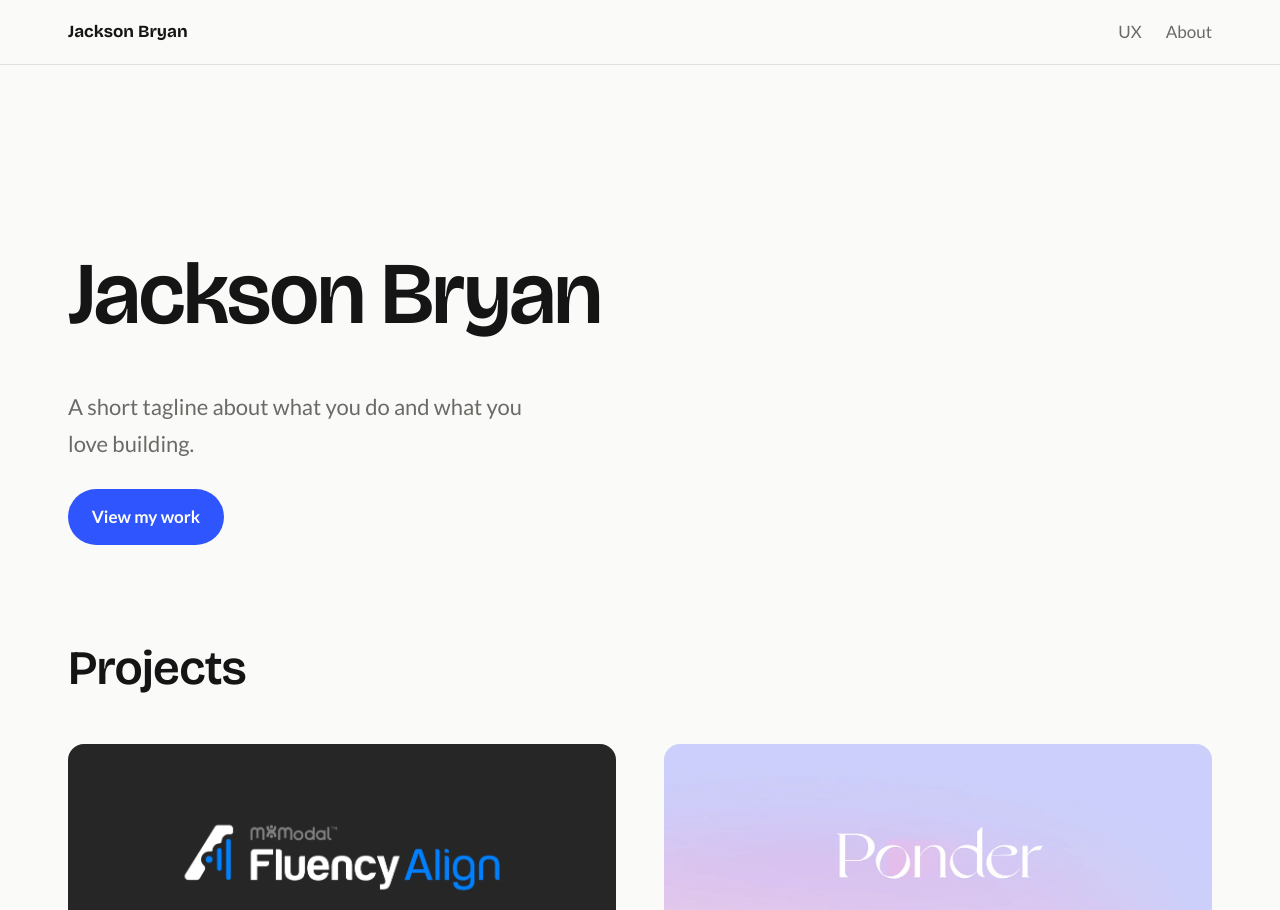
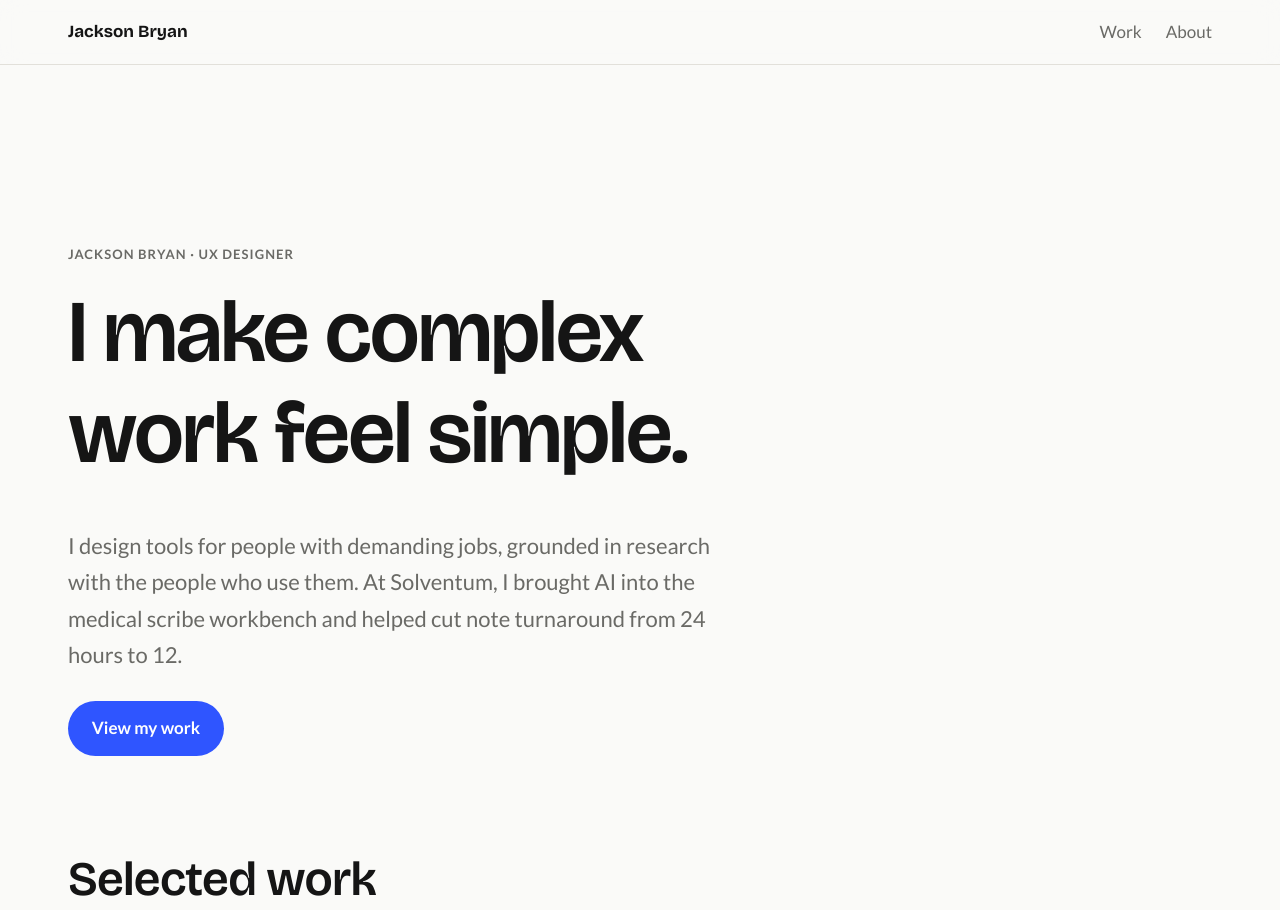
Before and after one commit to Jacksonbryan28/portfolio, a plain HTML site: page index.html in a window 1280 px wide. Shown: the top 910 px of the page. Drawn offline with nearby package versions, Linux system fonts and the light colour scheme.

Commit message:
Rewrite home hero pitch, rename UX nav to Work, add social meta tags
The home h1 repeated the logo name and the tagline was placeholder copy.
The hero now leads with a headline and a short pitch drawn from the case
studies and About page. 'UX' in the nav becomes 'Work' and links to the
project list. Every real page gets Open Graph and Twitter card tags.

Co-Authored-By: Claude Opus 5.5 <noreply@anthropic.com>
Claude-Session: https://claude.ai/code/session_01L47N9A4kALXANEyXuKQTXW

```diff
--- a/css/styles.css
+++ b/css/styles.css
@@ -324,8 +324,8 @@ footer p {
   padding-block: clamp(80px, 14vw, 180px) clamp(48px, 8vw, 96px);
 }
 
-#hero p {
-  max-width: 36ch;
+#hero p:not(.eyebrow) {
+  max-width: 52ch;
   color: var(--muted);
   font-size: clamp(1.125rem, 2vw, 1.375rem);
 }
@@ -895,3 +895,8 @@ blockquote cite {
 .next-project a:hover strong {
   color: var(--accent);
 }
+
+/* Keep the home headline to two or three lines at large sizes. */
+#hero h1 {
+  max-width: 14ch;
+}
--- a/index.html
+++ b/index.html
@@ -3,7 +3,16 @@
 <head>
   <meta charset="UTF-8">
   <meta name="viewport" content="width=device-width, initial-scale=1.0">
-  <title>Jackson Bryan | Portfolio</title>
+  <title>Jackson Bryan | UX Designer</title>
+  <meta name="description" content="Jackson Bryan is a UX designer who makes complex work feel simple, from AI tools for medical scribes to a wellness device for overthinkers.">
+  <!-- Social previews. TODO: once the site's address is known, make og:image
+       a full URL (https://<domain>/images/fluency-align/hero.webp) and add og:url; most sites ignore relative paths. -->
+  <meta property="og:type" content="website">
+  <meta property="og:site_name" content="Jackson Bryan">
+  <meta property="og:title" content="Jackson Bryan | UX Designer">
+  <meta property="og:description" content="Jackson Bryan is a UX designer who makes complex work feel simple, from AI tools for medical scribes to a wellness device for overthinkers.">
+  <meta property="og:image" content="images/fluency-align/hero.webp">
+  <meta name="twitter:card" content="summary_large_image">
   <link rel="preconnect" href="https://fonts.googleapis.com">
   <link rel="preconnect" href="https://fonts.gstatic.com" crossorigin>
   <link rel="stylesheet" href="https://fonts.googleapis.com/css2?family=Bricolage+Grotesque:opsz,wght@12..96,400..800&family=Lato:ital,wght@0,400;0,700;1,400&display=swap">
@@ -19,7 +28,7 @@
     <nav>
       <a href="index.html" class="logo">Jackson Bryan</a>
       <ul>
-        <li><a href="index.html">UX</a></li>
+        <li><a href="#projects">Work</a></li>
         <li><a href="about.html">About</a></li>
       </ul>
     </nav>
@@ -28,13 +37,14 @@
   <main>
 
     <section id="hero">
-      <h1>Jackson Bryan</h1>
-      <p>A short tagline about what you do and what you love building.</p>
+      <p class="eyebrow">Jackson Bryan &middot; UX designer</p>
+      <h1>I make complex work feel simple.</h1>
+      <p>I design tools for people with demanding jobs, grounded in research with the people who use them. At Solventum, I brought AI into the medical scribe workbench and helped cut note turnaround from 24 hours to 12.</p>
       <a href="#projects" class="button">View my work</a>
     </section>
 
     <section id="projects">
-      <h2>Projects</h2>
+      <h2>Selected work</h2>
 
       <!--
         Each card links to a project page. Its image, title, description and
```
Also changed, not shown: about.html (+9 -1 lines), projects/fluency-align.html (+9 -1 lines), projects/lenovo.html (+9 -1 lines), projects/ponder.html (+9 -1 lines).
